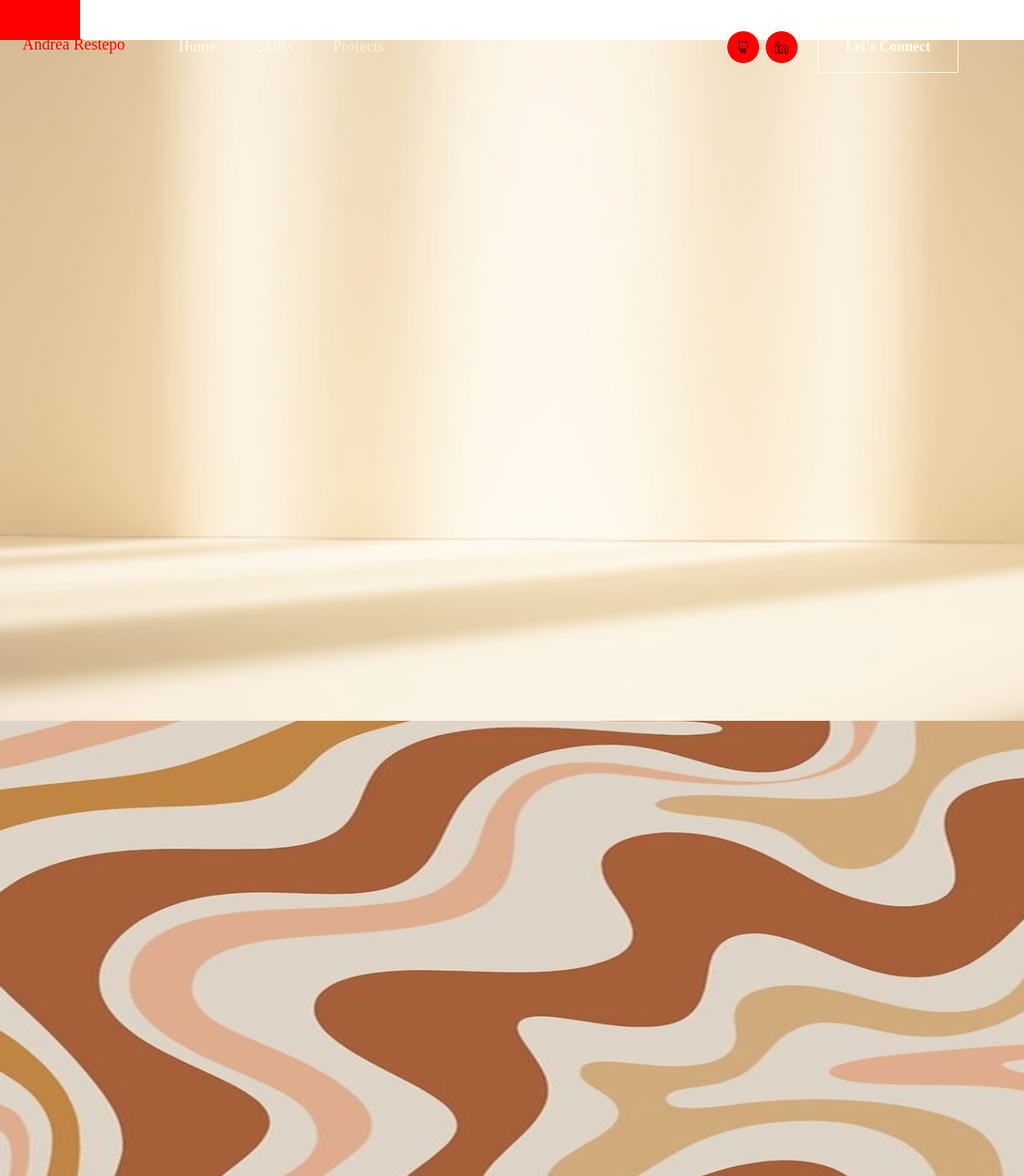
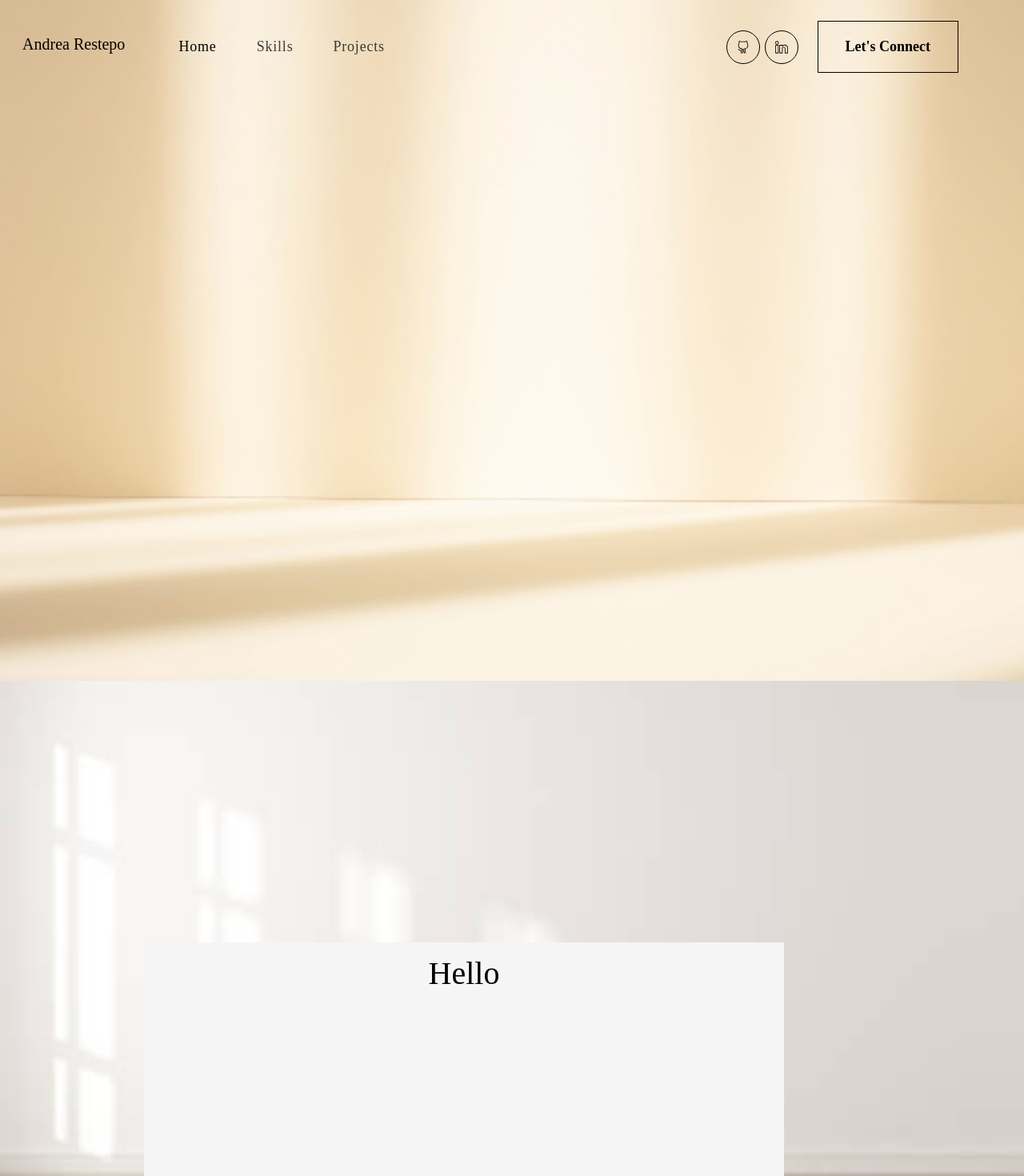
Before and after one commit to andrearestrepox/personal-portfolio, a React (Create React App) app: page / in a window 1280 px wide. Shown: the top 1470 px of the page at 80% size. Built offline with nearby package versions, Linux system fonts and the light colour scheme.

Commit message:
filling in skills component content

```diff
--- a/src/App.css
+++ b/src/App.css
@@ -46,8 +46,8 @@ body {
   font-weight: 400;
   overflow-x: hidden;
   position: relative;
-  background-color: white !important;
-  color: red !important;
+  background-color: #F8F0E3 !important;
+  color: black !important;
   font-family: 'Cormorant', serif !important;
   padding-bottom: 20px;
 }
@@ -55,7 +55,7 @@ body {
 .name {
   margin-left: -80px;
   font-size: 20px;
-  color: red;
+  color: black;
 }
 
 
@@ -96,7 +96,7 @@ nav.navbar a.navbar-brand {
 nav.navbar .navbar-nav .nav-link.navbar-link {
   /* background-color: red; */
   font-weight: 400;
-  color: #FCFFE7;
+  color: black;
   letter-spacing: 0.8px;
   padding: 0 25px;
   font-size: 18px;
@@ -121,14 +121,14 @@ span.navbar-text {
 .social-icon a {
   width: 42px;
   height: 42px;
-  background: red;
+  background:transparent;
   display: inline-flex;
   border-radius: 50%;
   margin-right: 6px;
   align-items: center;
   justify-content: center;
   line-height: 1;
-  border: 1px solid #FCFFE7;
+  border: 1px solid black;
 }
 
 .social-icon a::before {
@@ -136,7 +136,7 @@ span.navbar-text {
   width: 42px;
   height: 42px;
   position: absolute;
-  background-color: #FCFFE7;
+  background-color: white;
   border-radius: 50%;
   transform: scale(0);
   transition: 0.3s ease-in-out;
@@ -158,13 +158,13 @@ span.navbar-text {
 
 .navbar-text button {
   font-weight: 700;
-  color: #FCFFE7;
-  border: 1px solid #FCFFE7;
+  color:black;
+  border: 1px solid black;
   padding: 18px 34px;
   font-size: 18px;
   margin-left: 18px;
   position: relative;
-  background-color: transparent;
+  background-color:transparent ;
   transition: 0.3s ease-in-out;
 }
 
@@ -177,7 +177,7 @@ span.navbar-text {
   width: 0%;
   height: 100%;
   position: absolute;
-  background-color: #FCFFE7;
+  background-color: white;
   left: 0;
   top: 0;
   z-index: -1;
@@ -185,7 +185,7 @@ span.navbar-text {
 }
 
 .navbar-text button:hover {
-  color: #CE9461;
+  color: brown;
 }
 
 .navbar-text button:hover::before {
@@ -212,7 +212,7 @@ nav.navbar .navbar-toggler-icon {
 }
 
 nav.navbar .navbar-toggler-icon:focus {
-  border-bottom: 2px solid white;
+  border-bottom: 2px solid red;
 }
 
 nav.navbar .navbar-toggler-icon:after,
@@ -267,13 +267,47 @@ nav.navbar .navbar-toggler[aria-expanded="true"] .navbar-toggler-icon {
   margin-top: 400px;
 } */
 
-.triangle {
-  height: 50px;
-  width: 100px;
-  background-color: red;
-;
+.rectangle {
+  height: 300px;
+  width: 800px;
+  background-color: whitesmoke;
+  position: absolute;
+  bottom: 300px;
+  right: 300px;
+}
 
+.rectangle2 {
+  background-color: whitesmoke;
+  position: absolute;
+  bottom: -300px;
+  right: 500px;
 }
+
+.row {
+  /* height: 300px; */
+  /* width: 800px; */
+  background-color: whitesmoke;
+  position: absolute;
+  display: flex;
+  flex-wrap: wrap;
+  padding: 0 4px;
+  /* bottom: 300px; */
+  /* right: 300px; */
+}
+
+.column {
+    flex: 25%;
+    max-width: 25%;
+    padding: 0 4px;
+
+  }
+
+  .column img {
+      margin-top: 8px;
+      vertical-align: middle;
+  }
+
+
 
 .liquid {
   width: 1504px !important;
@@ -290,6 +324,10 @@ nav.navbar .navbar-toggler[aria-expanded="true"] .navbar-toggler-icon {
 .backgroundimg {
   width: 1504px !important;
   height: 851px !important;
+}
+
+.openingtext {
+  padding-top: 15px;
 }
 
 @keyframes welcometext {
--- a/src/components/Home.js
+++ b/src/components/Home.js
@@ -1,11 +1,14 @@
 import room from '../assets/img/background_img.jpg'
+
 
 function Home() {
     return (
 
         <div>
-       <div className='triangle'></div>
         <img src={room} alt="background" className='backgroundimg'/>
+       <div className='rectangle'>
+        <h1 className='openingtext'>Hello</h1>
+       </div>
             </div>
 
 
--- a/src/components/Projects.js
+++ b/src/components/Projects.js
@@ -5,7 +5,7 @@ function Projects() {
         <>
             <h1>These Are My Projects</h1>
 
-            <img src={sky} className="sky"/>
+            {/* <img src={sky} className="sky"/> */}
         </>
     )
 }
--- a/src/components/Skills.js
+++ b/src/components/Skills.js
@@ -1,12 +1,18 @@
 import liquid from '../assets/img/liquidswirl.jpg'
+import roomimg from '../assets/img/roomimg.jpg'
+
 
 function Skills() {
     return (
-        <>
 
-            <img className='liquid' src={liquid} alt="liqud swirl image" />
+        <div>
 
-        </>
+            <img className='liquid' src={roomimg} alt="liqud swirl image" />
+            <div className='rectangle2'>
+            {/* <h2>Skills</h2> */}
+             </div>
+        </div>
+
     )
 }
 
```
Also changed, not shown: src/assets/img/roomimg.jpg (added).
